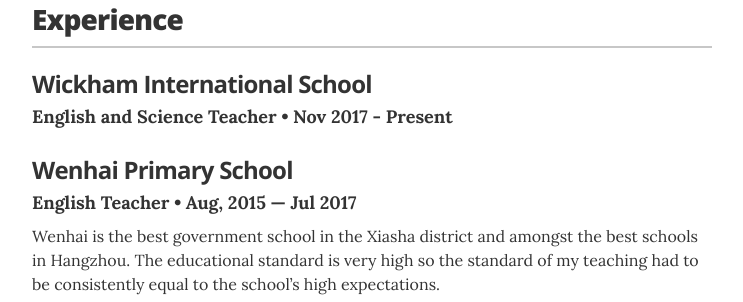
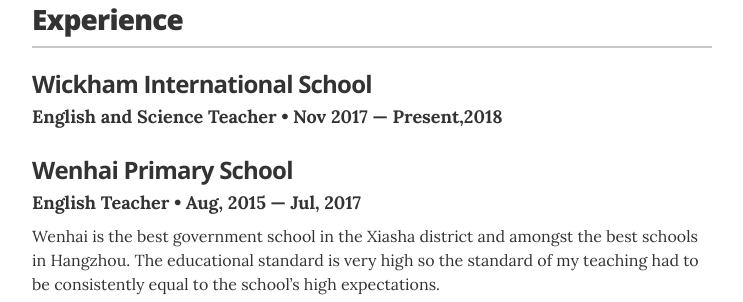
Before and after one commit to erasebegin/chris-haupt-resume, a Jekyll site: the page built from index.html, in a window 1280 px wide and 900 px high, scrolled down 510 px. Shown: the part 155-457 px from the top of the window, without its empty margins (268-1011 px from the left). Built offline with Jekyll 4.4.1, drawn with Linux system fonts in a browser that asks for light colours.

Commit message:
experience tweak to see if can fix recent experience not showing up

```diff
--- a/_data/experience.yml
+++ b/_data/experience.yml
@@ -3,13 +3,13 @@
 # Wickham International School
 - company: Wickham International School
   position: English and Science Teacher
-  duration: Nov 2017 - Present
+  duration: Nov 2017 &mdash; Present,2018
   Summary: An extremely fast paced and challenging work environment, Wickham has been a a highly educational experience so far. In just under a year in this school, I have learned more than two years in my former school. Training is constant, teacher observation is almost daily, and teaching practices are always in development. Being a new school, Wickham is a rapidly changing environment with new challenges arising every day.<ul class="resume-item-list"><li>After only a few weeks I was put in charge of the other foreign teachers on staff as it was seen that my work was of a high standard and that I was very commited to my job.</li><li>I was selected as the school's PR representative which meant I was sent to recruitment fairs to promote the school and assess potential employees' English level. I was also the only foreign teacher called on to attend all interviews with prospective English teachers.</li><li>Within four months I was asked to consider becoming part of the leadership team. I believe this is testament to my passion for teaching and willingness to go above and beyond the call of duty.</li></ul>
 
 # Wenhai Primary School
 - company: Wenhai Primary School
   position: English Teacher
-  duration: Aug, 2015 &mdash; Jul 2017
+  duration: Aug, 2015 &mdash; Jul, 2017
   summary: Wenhai is the best government school in the Xiasha district and amongst the best schools in Hangzhou. The educational standard is very high so the standard of my teaching had to be consistently equal to the school’s high expectations.<ul class="resume-item-list"><li>The teaching materials that I created and the resources that I found were often used by other teachers who would comment on what a great resource my work was.</li><li>Our school hosted an open class for the Xiasha district to demonstrate our school’s teaching methods to a room of almost 60 teachers. Of the ten English teachers, two were chosen to represent the school by giving an open class. Of 10 English teachers including four foreign teachers, I was one of 2 teachers chosen to give the open class because it was determined that my lessons were of the highest standard.</li><li>I got involved in the school community and often did things outside of my job description such as helping colleagues and students with translation, writing for the school website, and helping to organise school plays (as well as performing in them!)</li></ul>
 
 # OFSTED
```
